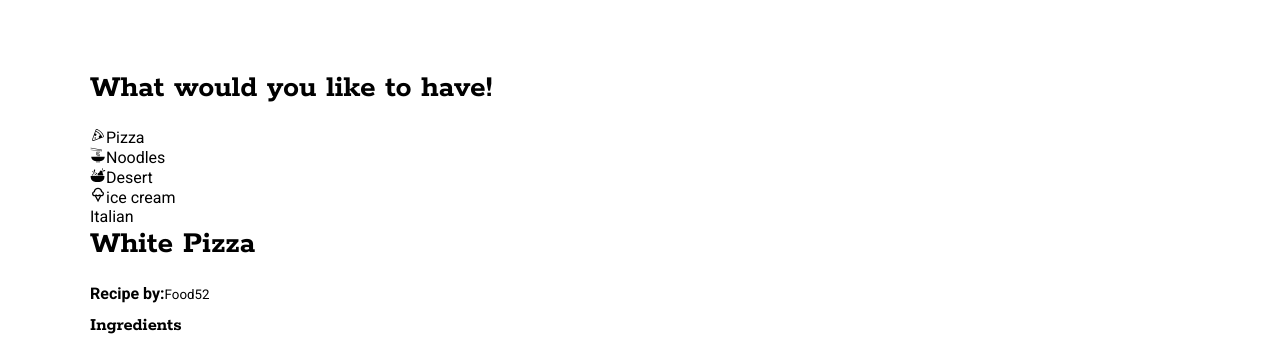
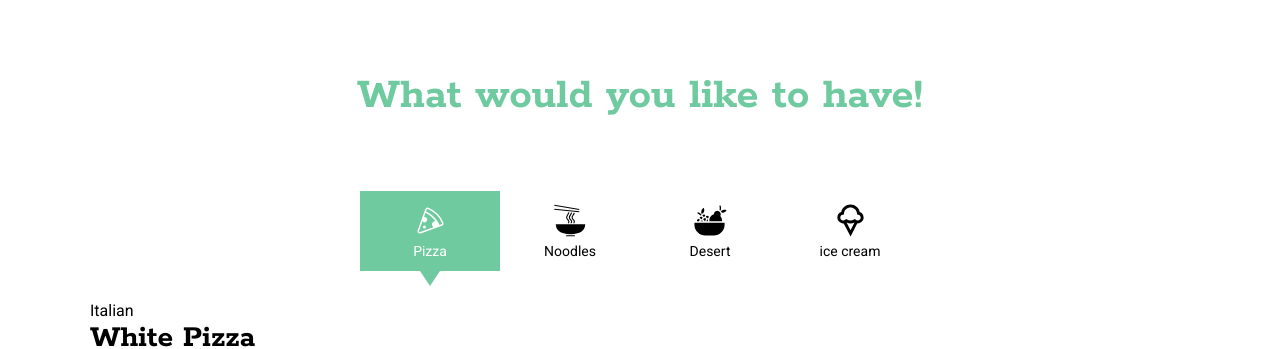
Before and after one commit to mousumiaktar/recipe-app-with-sass, a React (Vite) app: page / in a window 1280 px wide. Shown: the part 427-776 px from the top of the page. Built offline with nearby package versions, Linux system fonts and the light colour scheme.

Commit message:
tabs design added

```diff
--- a/src/App.scss
+++ b/src/App.scss
@@ -67,4 +67,70 @@ p{
       color: #fff;
     }
   };
-}
+};
+
+.recipeHeading {
+  color:#6fcb9f;
+  text-align: center;
+  font-size: 45px;
+  margin-bottom: 70px;
+};
+
+.tabs {
+  display: flex;
+  justify-content: center;
+  margin-bottom: 30px;
+
+  .tablist {
+    width: 140px;
+    height: 80px;
+    display: flex;
+    flex-direction: column;
+    align-items: center;
+    justify-content: center;
+    gap: 5px;
+    position: relative;
+    cursor: pointer;
+
+
+    svg {
+      font-size: 35px;
+    }
+
+    span {
+      font-size: 14px;
+      }
+
+      &.active {
+        background-color: #6fcb9f;
+
+        svg{
+          color: #fff;
+        }
+
+        span{
+          color:#fff
+        }
+      }
+
+      &.active {
+        background-color: #6fcb9f;
+
+        svg{
+          color: #fff;
+        }
+        span{
+          color: #fff;
+        }
+
+        &::after {
+          position: absolute;
+          content: '';
+          border-top: 15px solid #6fcb9f;
+          border-left:10px solid transparent;
+          border-right: 10px solid transparent;
+          bottom: -15px;
+        }
+      }
+  }
+};
```
